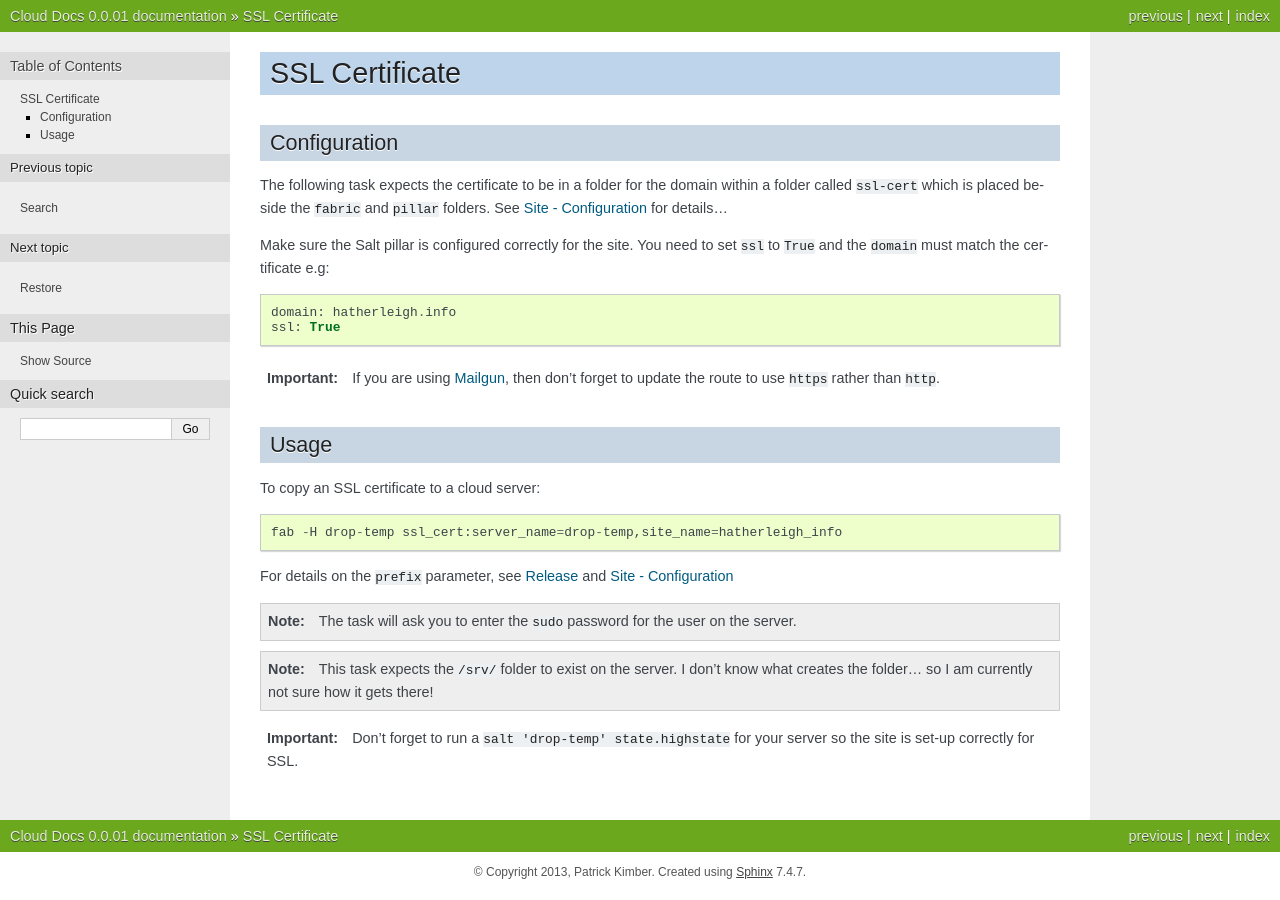
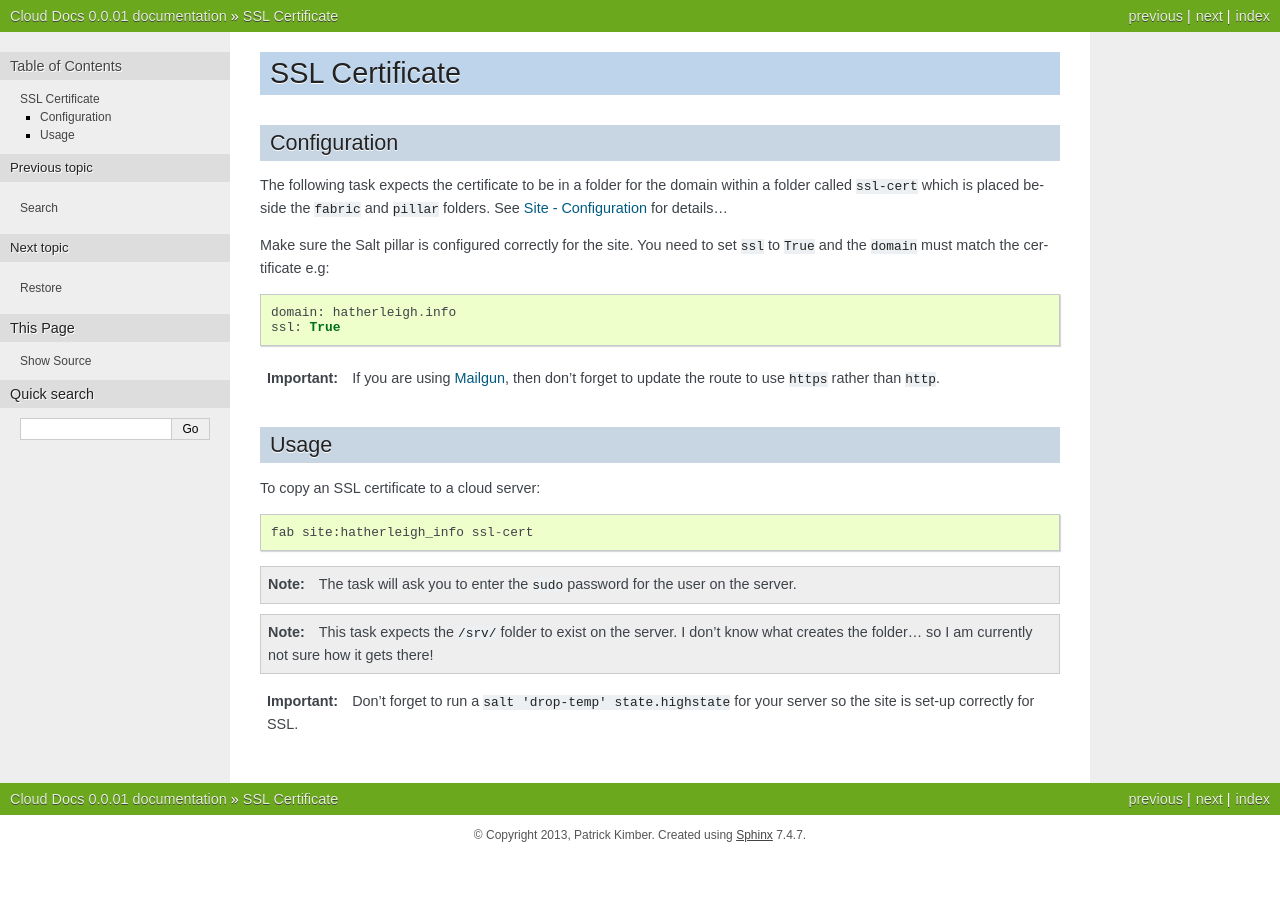
Before and after one commit to pkimber/old-docs-migrated-to-gitlab, a Sphinx documentation site: the page built from source/fabric-ssl.rst, in a window 1280 px wide. Built offline with Sphinx 7.4.7, drawn with Linux system fonts in a browser that asks for light colours.

Commit message:
update fabric - ssl certificate

```diff
--- a/source/fabric-ssl.rst
+++ b/source/fabric-ssl.rst
@@ -22,10 +22,7 @@ Usage
 
 To copy an SSL certificate to a cloud server::
 
-  fab -H drop-temp ssl_cert:server_name=drop-temp,site_name=hatherleigh_info
-
-For details on the ``prefix`` parameter, see :doc:`fabric-release` and
-:doc:`site-config`
+  fab site:hatherleigh_info ssl-cert
 
 .. note:: The task will ask you to enter the ``sudo`` password for the user on
   the server.
```
